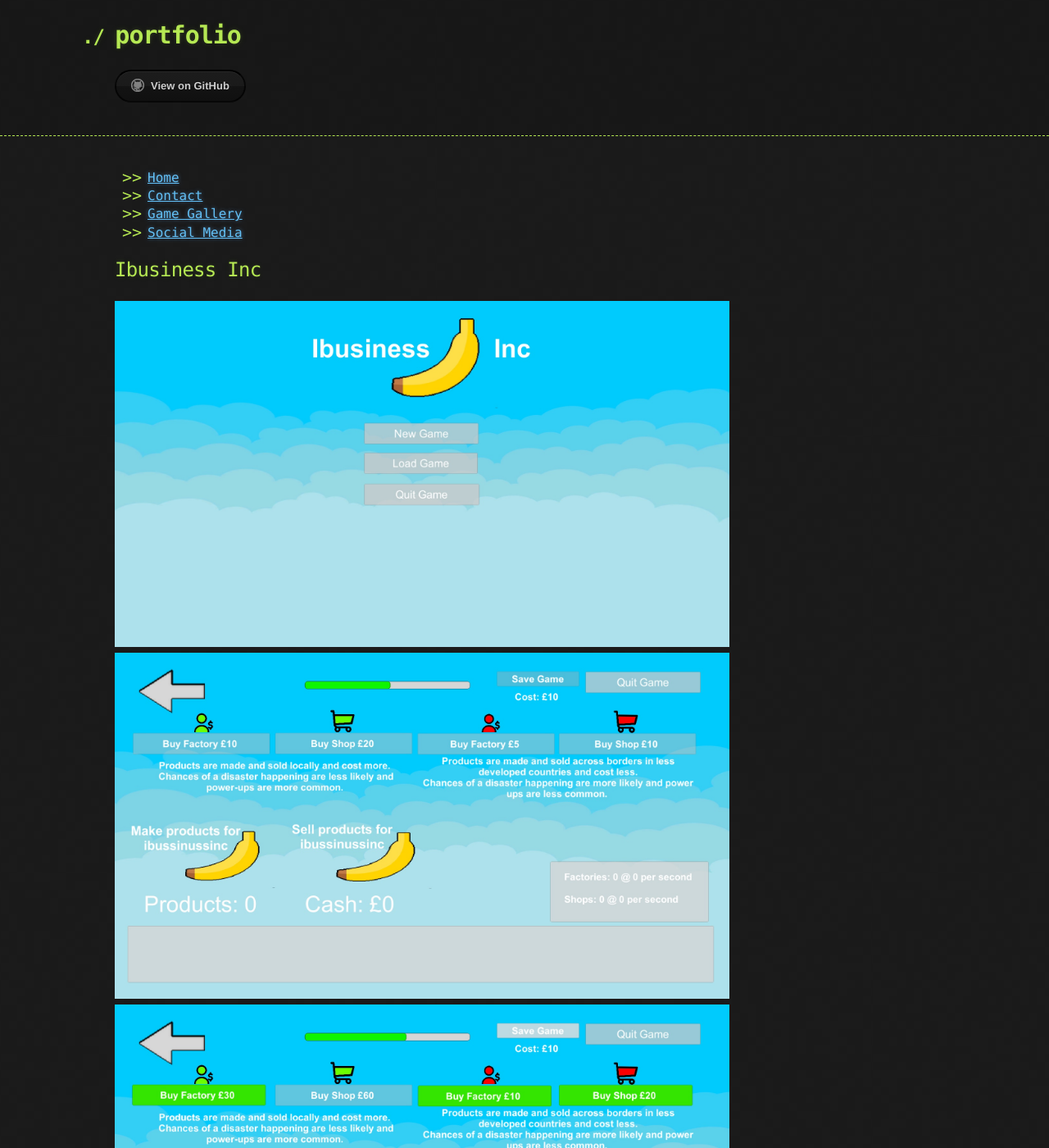
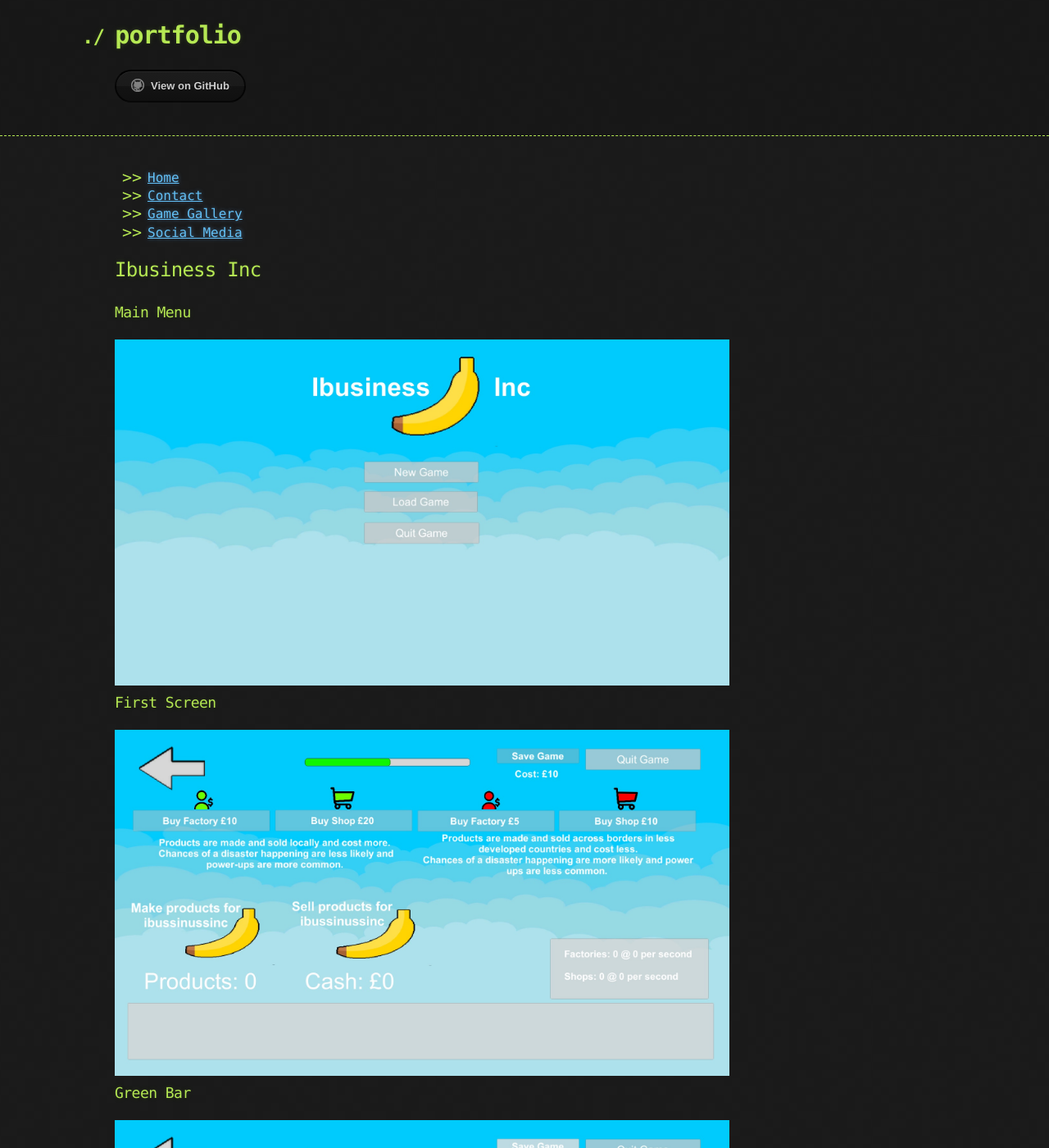
Before and after one commit to Sam2471/portfolio, a Jekyll site: the page built from gallery.md, in a window 1280 px wide and 1400 px high. Shown: the whole window at 82% size. Built offline with Jekyll 4.4.1, drawn with Linux system fonts in a browser that asks for light colours; the repository's description, which GitHub fills in, is left out; our own code applies the rules of GitHub Pages for plain Markdown files.

Commit message:
Update gallery.md

```diff
--- a/gallery.md
+++ b/gallery.md
@@ -4,6 +4,7 @@ layout: default
 
 ## Ibusiness Inc
 
+### Main Menu
 <div class="gallery">
   <a target="_blank" href="assets/gallery/G2S1.jpg">
     <img src="assets/gallery/G2S1.jpg" alt="G2S1" width="75%">
@@ -11,6 +12,7 @@ layout: default
  </a>
 </div>
 
+### First Screen
 <div class="gallery">
   <a target="_blank" href="assets/gallery/G2S2.jpg">
     <img src="assets/gallery/G2S2.jpg" alt="G2S2" width="75%">
@@ -18,17 +20,19 @@ layout: default
  </a>
 </div>
 
+### Green Bar
 <div class="gallery">
   <a target="_blank" href="assets/gallery/G2S3.jpg">
     <img src="assets/gallery/G2S3.jpg" alt="G2S3" width="75%">
 
  </a>
 
+### Red Bar
 </div><div class="gallery">
   <a target="_blank" href="assets/gallery/G2S4.jpg">
     <img src="assets/gallery/G2S4.jpg" alt="G2S4" width="75%">
 
   </a>
 </div>
-
+### Game Play
 <iframe width="560" height="315" src="https://www.youtube.com/embed/gH9T5MLsLdw" frameborder="0" allow="accelerometer; autoplay; encrypted-media; gyroscope; picture-in-picture" allowfullscreen></iframe>
```
